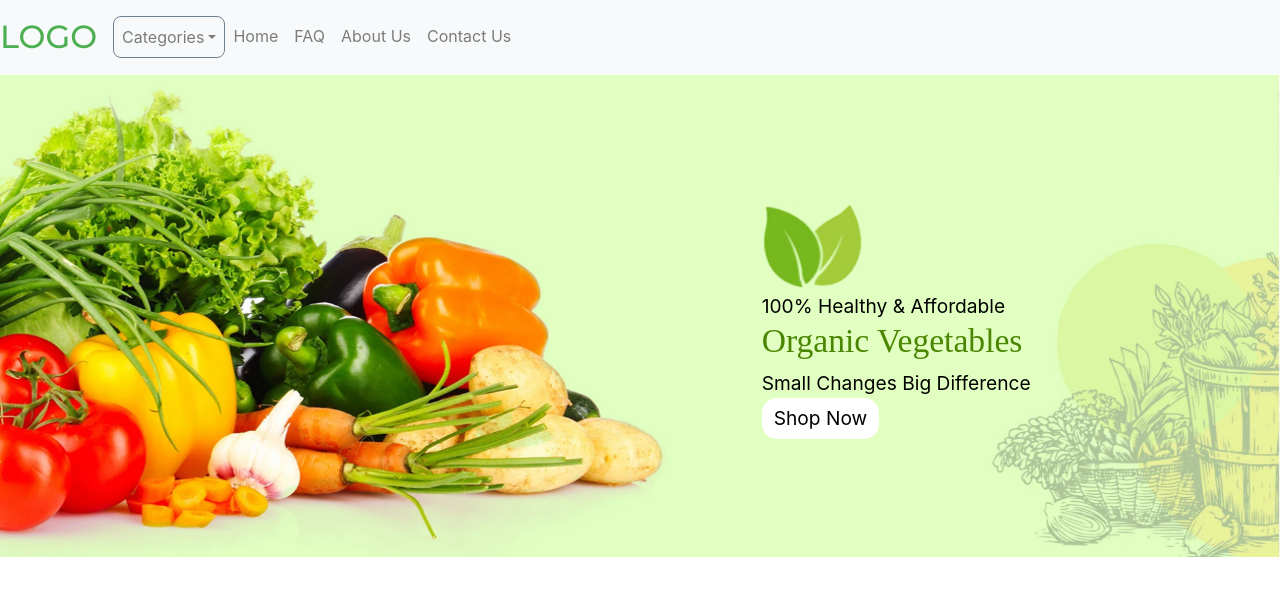
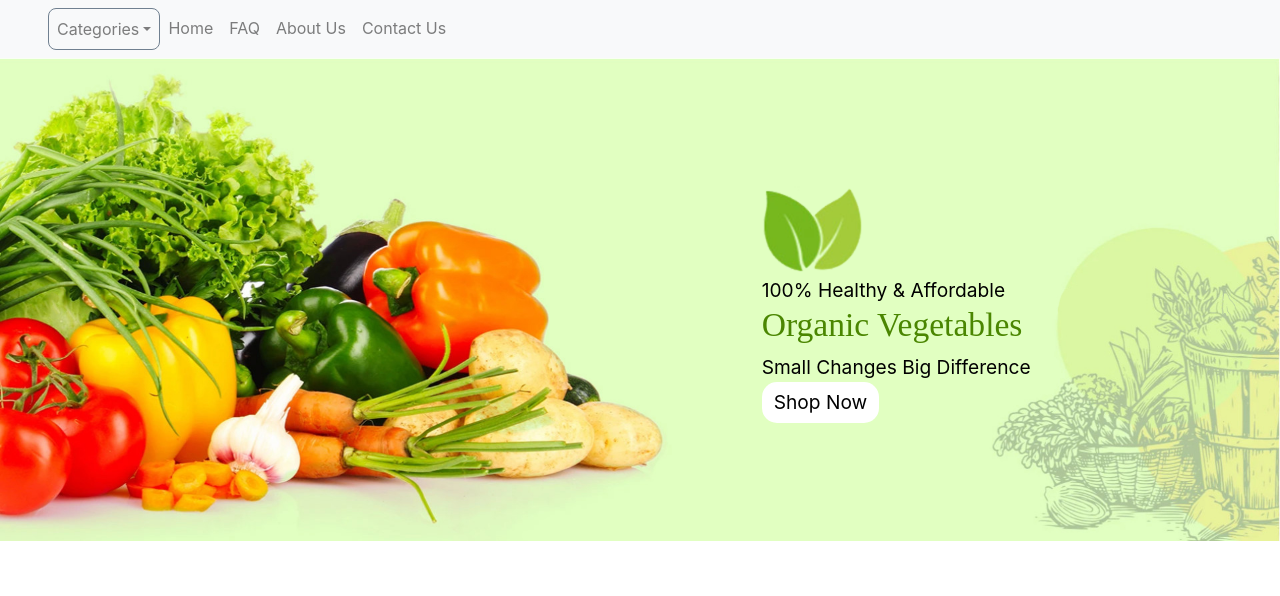
Before and after one commit to Team-KitKat/ecommerce-frontend, a React (Create React App) app: page /home in a window 1280 px wide. Shown: the top 596 px of the page. Built offline with nearby package versions, Linux system fonts and the light colour scheme.

Commit message:
Padding added

```diff
--- a/src/assets/styles/partials/_welcome.scss
+++ b/src/assets/styles/partials/_welcome.scss
@@ -35,7 +35,7 @@
   }
 }
 
-@media only screen and (max-width: 320px) {
+@media only screen and (max-width: $extra_small) {
   .welcome-section {
     max-width: 100%;
     height: auto;
--- a/src/components/navbar/NavigationBar.tsx
+++ b/src/components/navbar/NavigationBar.tsx
@@ -3,8 +3,8 @@ import {Nav, Navbar, NavDropdown} from "react-bootstrap";
 
 const NavigationBar: React.FC = () => {
     return (
-        <Navbar collapseOnSelect expand="xl" bg="light" variant="light" className='navigation-bar mx-0 px-0'>
-            <Navbar.Brand className='brand' href="#home">LOGO</Navbar.Brand>
+        <Navbar collapseOnSelect expand="xl" bg="light" variant="light" className='navigation-bar mx-0 px-xl-5 px-lg-5 px-md-4 px-sm-3'>
+            {/*<Navbar.Brand className='brand' href="#home">LOGO</Navbar.Brand>*/}
             <Navbar.Toggle aria-controls="responsive-navbar-nav" />
             <Navbar.Collapse id="responsive-navbar-nav">
                 <Nav className="mr-auto">
```
